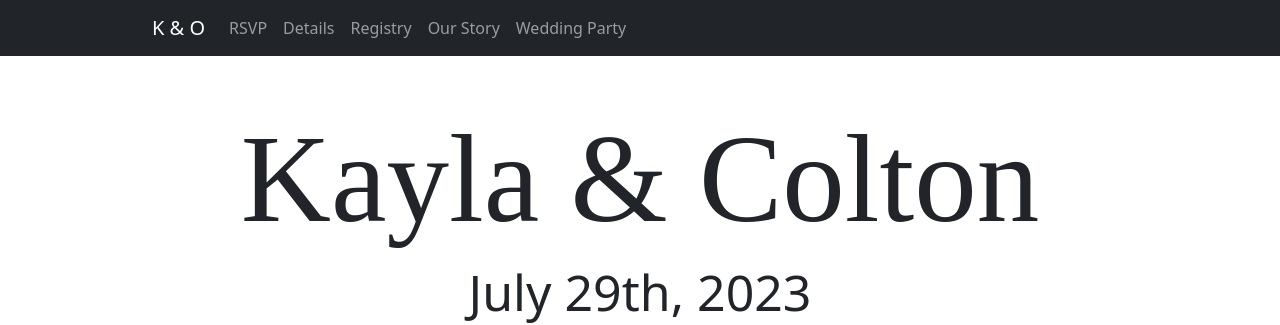
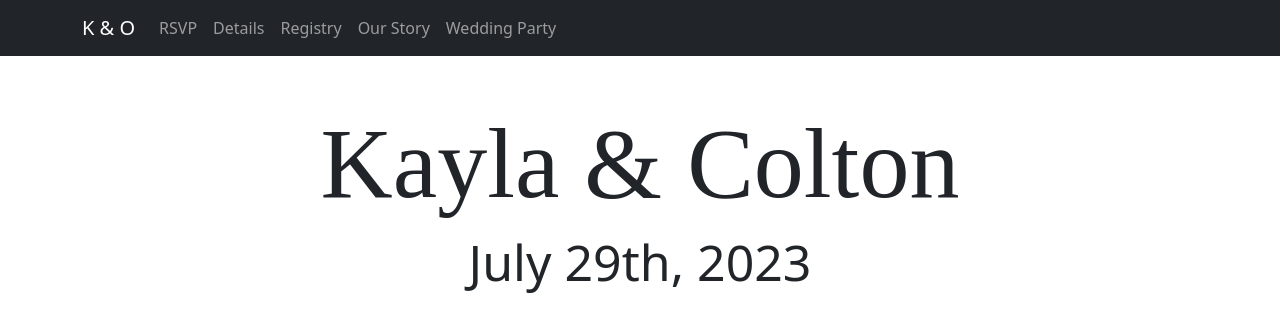
Before and after one commit to kaykuhl/kayla-and-colton-wedding, a React (Create React App) app: page / in a window 1280 px wide. Shown: the top 325 px of the page. Built offline with nearby package versions, Linux system fonts and the light colour scheme; a web font is replaced by a local one.

Commit message:
Made more responsive / added detail

```diff
--- a/public/index.html
+++ b/public/index.html
@@ -24,7 +24,7 @@
       work correctly both with client-side routing and a non-root public URL.
       Learn how to configure a non-root public URL by running `npm run build`.
     -->
-    <title>#myOtterHalf</title>
+    <title>K&C</title>
   </head>
   <body>
     <noscript>You need to enable JavaScript to run this app.</noscript>
--- a/src/App.css
+++ b/src/App.css
@@ -7,7 +7,7 @@ body {
 
 .kayla-and-colton-header {
   font-family: 'Tilt Prism', cursive;
-  font-size: 125px
+  font-size: 100px
 }
 
 .date-header {
@@ -17,7 +17,7 @@ body {
 }
 
 .engagement-photo {
-  width: 300px;
+  width: 250px;
   margin-bottom: 20px
 }
 
--- a/src/components/navbar.jsx
+++ b/src/components/navbar.jsx
@@ -4,16 +4,19 @@ import { Nav, Navbar, Container } from "react-bootstrap";
 
 function NavBar() {
   return (
-    <Navbar bg="dark" variant="dark">
-    <Container style={{margin:'auto', width: '1000px'}}>
+    <Navbar bg="dark" variant="dark" expand='md' style={{width:'100%'}}>
+    <Container>
       <Navbar.Brand>K & O</Navbar.Brand>
-        <Nav className="me-auto">
+      <Navbar.Toggle aria-controls="basic-navbar-nav" />
+      <Navbar.Collapse id="basic-navbar-nav">
+        <Nav>
         <Nav.Link href="https://forms.gle/qW8K83c9hS82iNSo8" target="_blank" rel="noreferrer">RSVP</Nav.Link>
           <Nav.Link href="#details" onClick={() => window.location.replace("/#details")}>Details</Nav.Link>
           <Nav.Link href="#registry" onClick={() => window.location.replace("/#registry")}>Registry</Nav.Link>
           <Nav.Link href="#our-story" onClick={() => window.location.replace("/#our-story")}>Our Story</Nav.Link>
           <Nav.Link href="#wedding-party" onClick={() => window.location.replace("/#wedding-party")}>Wedding Party</Nav.Link>
         </Nav>
+        </Navbar.Collapse>
     </Container>
   </Navbar>
   );
--- a/src/pages/Home.jsx
+++ b/src/pages/Home.jsx
@@ -7,7 +7,7 @@ function Home() {
   return (
     <Container
       className="align-items-center justify-content-center text-center mt-5"
-      style={{ margin: "auto", width: "1000px" }}
+      style={{ margin: "auto"}}
     >
       <h1 className="kayla-and-colton-header">Kayla & Colton</h1>
       <h1 className="date-header">July 29th, 2023</h1>
@@ -125,10 +125,14 @@ function Home() {
             We are registered at{" "}
             <a href="https://www.zola.com/registry/kuhlmanotternesswedding">
               Zola
-            </a>{" "}
-            &{" "}
+            </a>
+            {" "},{" "}
             <a href="https://www.amazon.com/wedding/kayla-kuhlman-colton-otterness--july-2023/registry/12I7ZDUFEL7SD">
               Amazon
+            </a>
+            {" "}&{" "}
+            <a href="https://www.target.com/gift-registry/gift-giver?registryId=cc72b770-b65c-11ed-81fd-310f81826ad7&type=WEDDING">
+              Target
             </a>
           </div>
         </Card.Body>
```
